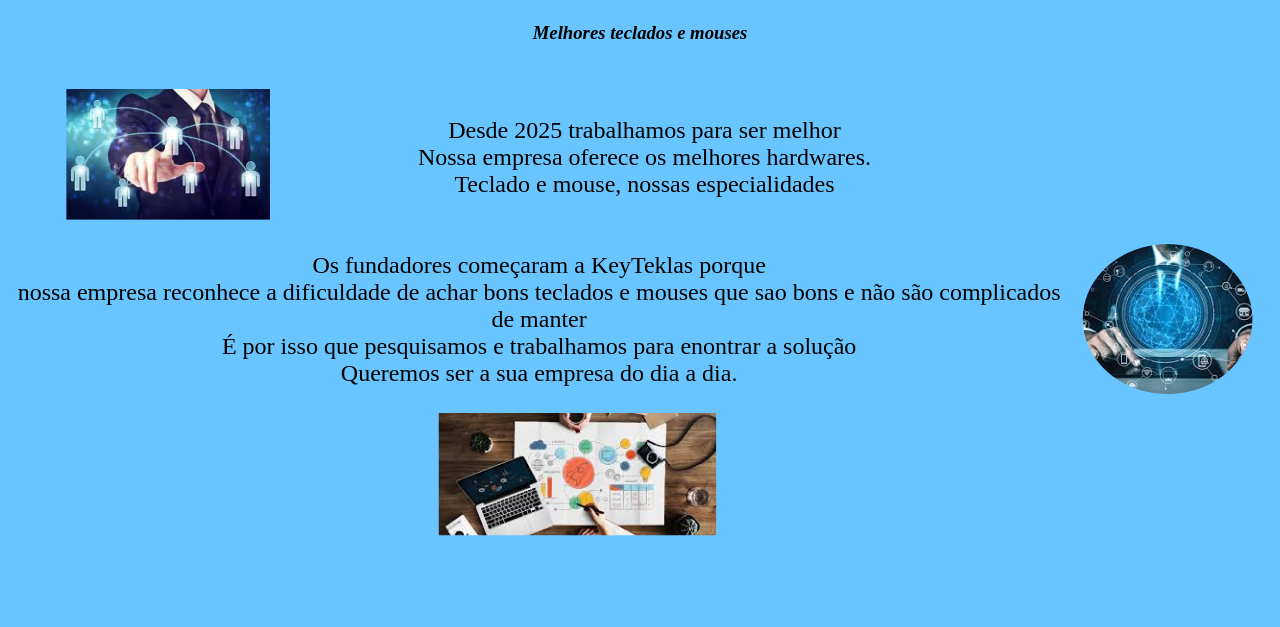
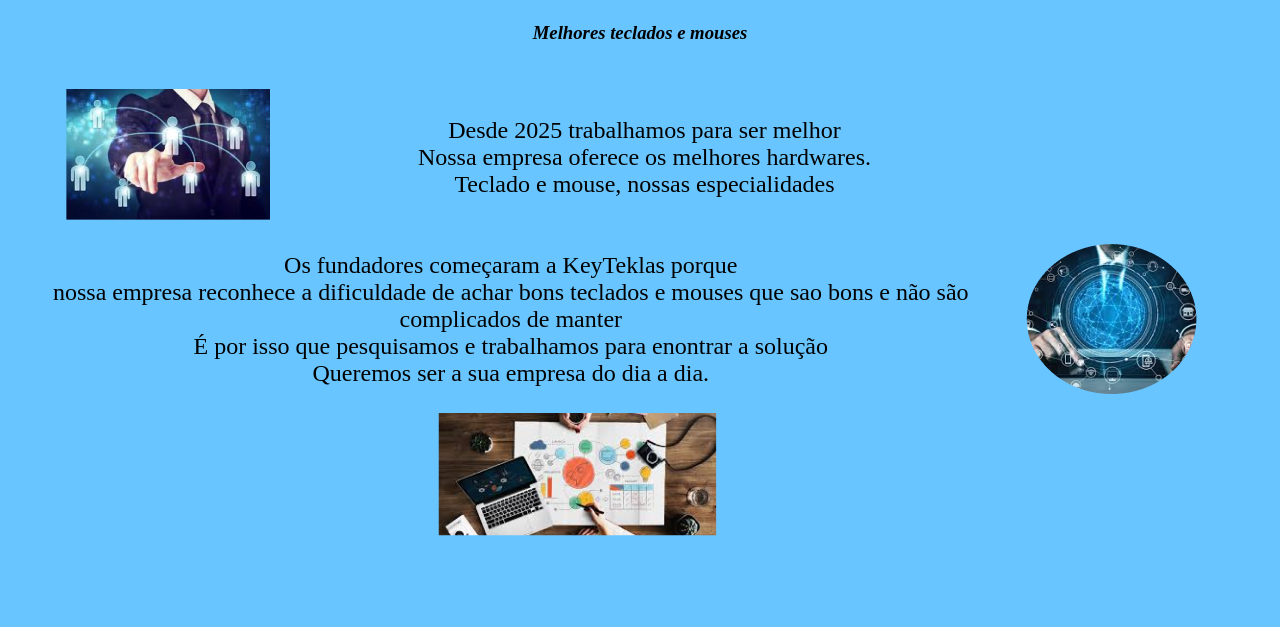
Before and after one commit to LucasCordoval/KeyTeklas, a plain HTML site: page Somos.html in a window 1280 px wide. Shown: the part 173-800 px from the top of the page. Drawn offline with Linux system fonts and the light colour scheme.

Commit message:
Somos.html

```diff
--- a/Somos.html
+++ b/Somos.html
@@ -45,11 +45,12 @@
         <td colspan=""></td>
     </tr>
     <tr>
-        <td colspan=15><p class = text>
+        <td colspan=14><p class = text>
             Os fundadores começaram a KeyTeklas porque<br> nossa empresa reconhece a dificuldade de achar bons teclados e mouses que sao bons e não são complicados de manter<br>
             É por isso que pesquisamos e trabalhamos para enontrar a solução <br>
             Queremos ser a sua empresa do dia a dia.
         <td><img src="Imagens/quemsomos.PNG"></td>
+        <td></td>
     </tr>
     <tr>
         <td colspan="10"></td>
```
